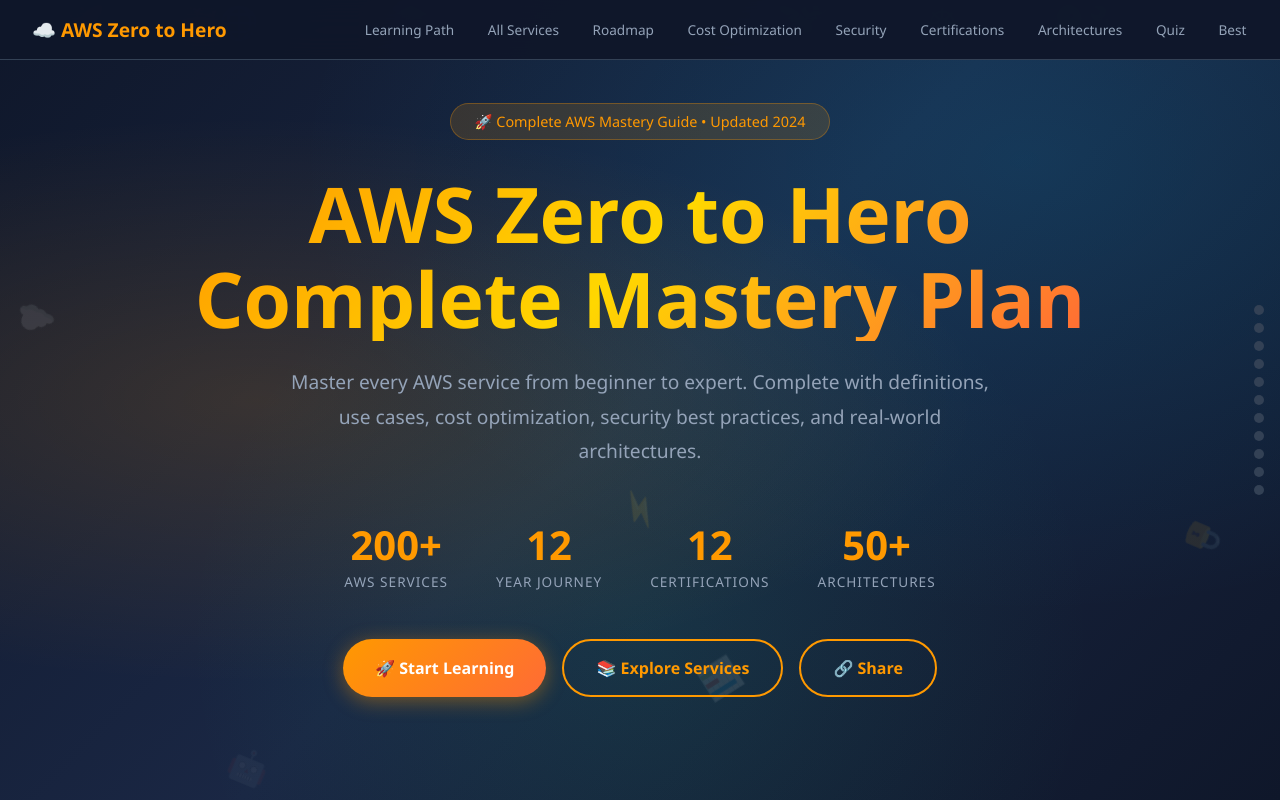
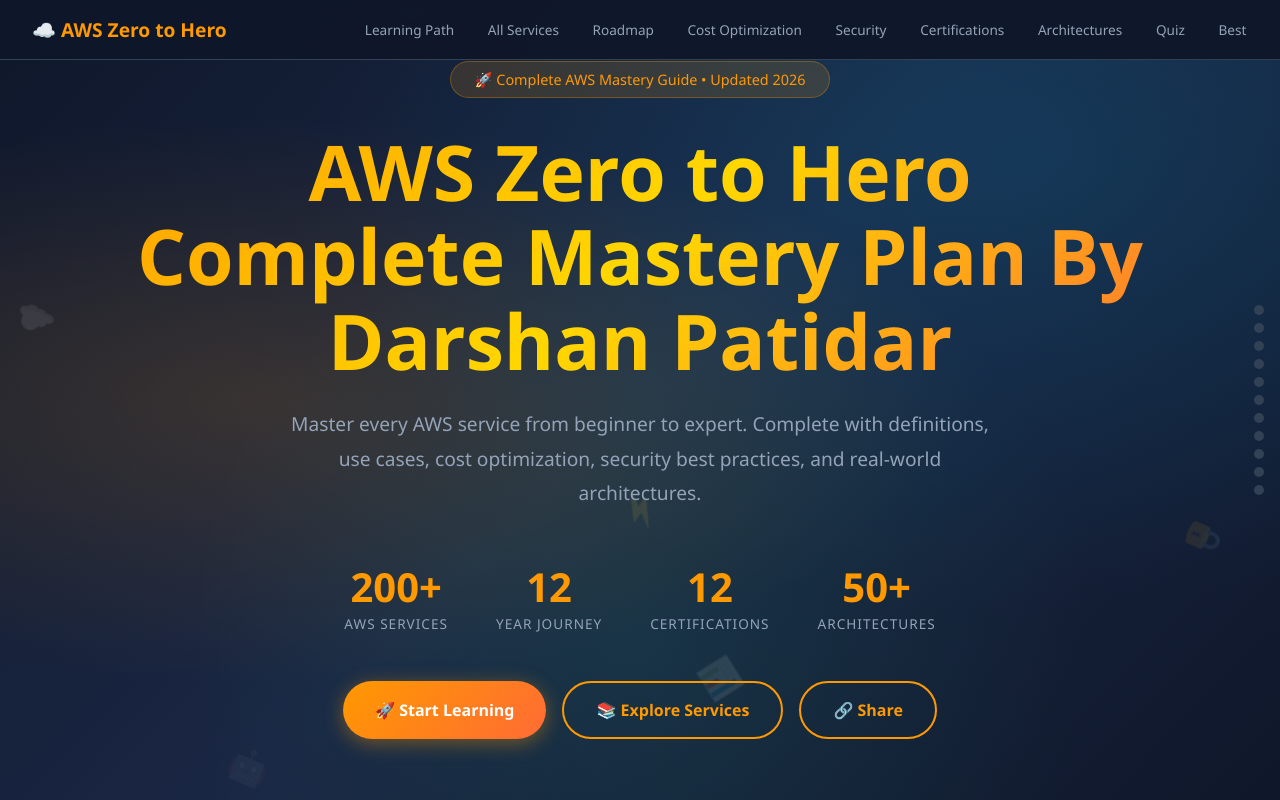
Before and after one commit to darshangammaedge/aws-plan, a plain HTML site: page index.html in a window 1280 px wide. Shown: the top 800 px of the page. Drawn offline with Linux system fonts and the light colour scheme.

Commit message:
make some changes in index.html

```diff
--- a/index.html
+++ b/index.html
@@ -1327,9 +1327,9 @@
     <div class="floating-icons" id="floatingIcons"></div>
 
     <div style="position: relative; z-index: 1;">
-        <div class="aws-badge">🚀 Complete AWS Mastery Guide • Updated 2024</div>
-
-        <h1>AWS Zero to Hero<br>Complete Mastery Plan</h1>
+        <div class="aws-badge">🚀 Complete AWS Mastery Guide • Updated 2026</div>
+
+        <h1>AWS Zero to Hero<br>Complete Mastery Plan By Darshan Patidar</h1>
 
         <p>Master every AWS service from beginner to expert. Complete with definitions, use cases, cost optimization, security best practices, and real-world architectures.</p>
 
@@ -2963,6 +2963,7 @@ function nextQuiz() {
     if (currentQuizIndex < quizQuestions.length - 1) {
         currentQuizIndex++;
         renderQuiz();
+
     } else {
         document.getElementById('quizContainer').innerHTML = `
             <div style="text-align:center; padding:2rem;">
```
